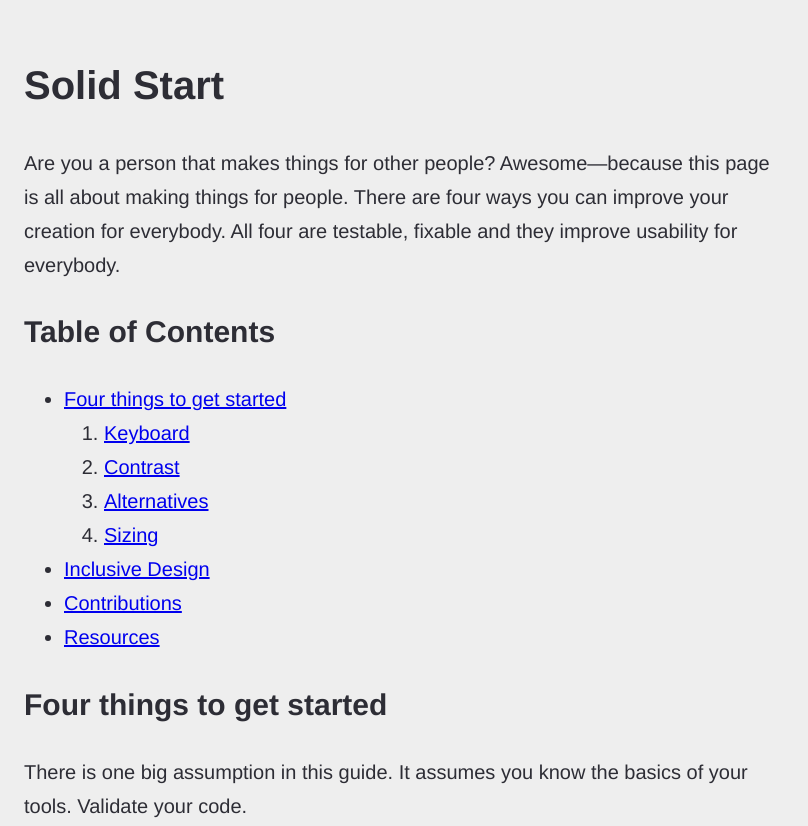
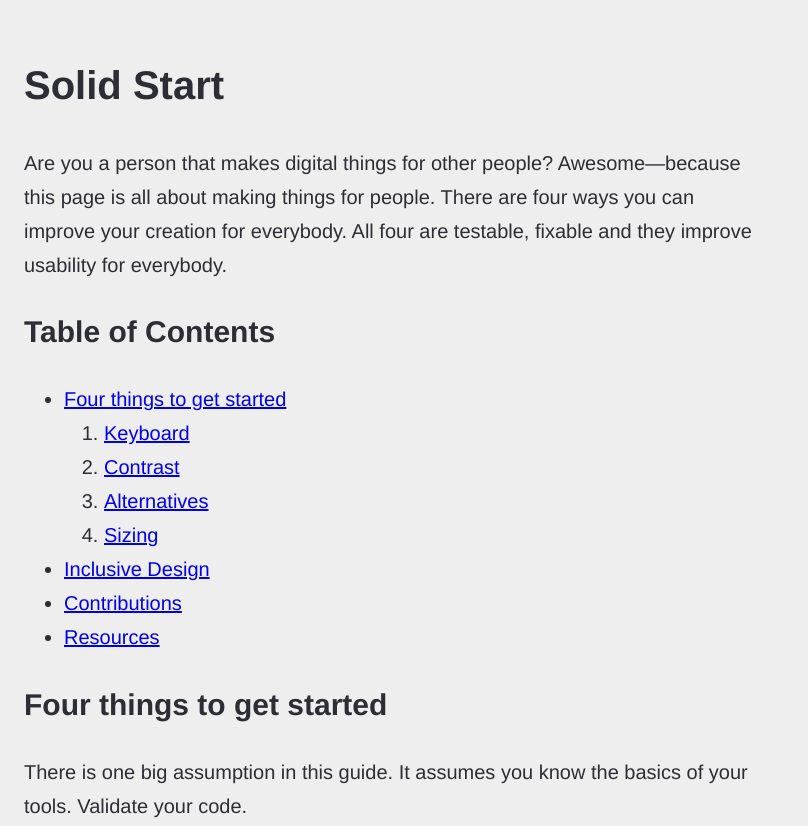
Before and after one commit to erikkroes/solidStart, an Eleventy site: page index.md in a window 1280 px wide. Shown: the top 826 px of the page, without its empty margins (0-808 px from the left). Built offline with nearby package versions, Linux system fonts and the light colour scheme; Eleventy itself is replaced by a stand-in of ours; files that its build step writes are made by us from their sources.

Commit message:
chore: clarity

```diff
--- a/index.md
+++ b/index.md
@@ -6,7 +6,7 @@ twitter:
 
 # Solid Start
 
-Are you a person that makes things for other people? Awesome—because this page is all about making things for people. There are four ways you can improve your creation for everybody. All four are testable, fixable and they improve usability for everybody.
+Are you a person that makes digital things for other people? Awesome—because this page is all about making things for people. There are four ways you can improve your creation for everybody. All four are testable, fixable and they improve usability for everybody.
 
 ## Table of Contents
 
```
